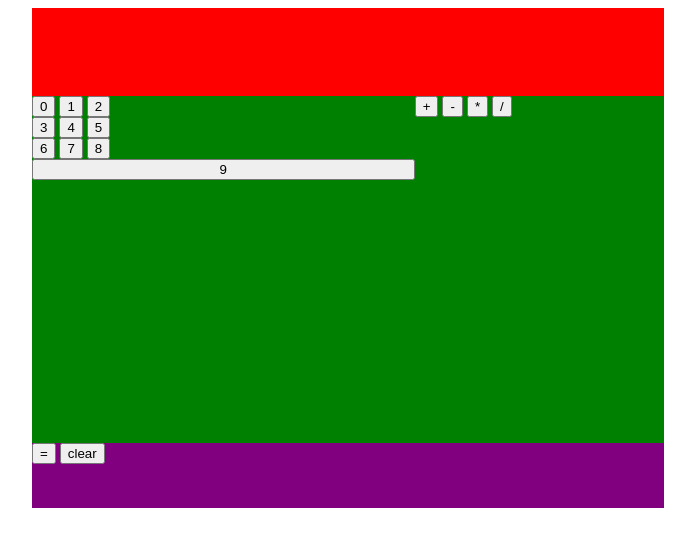
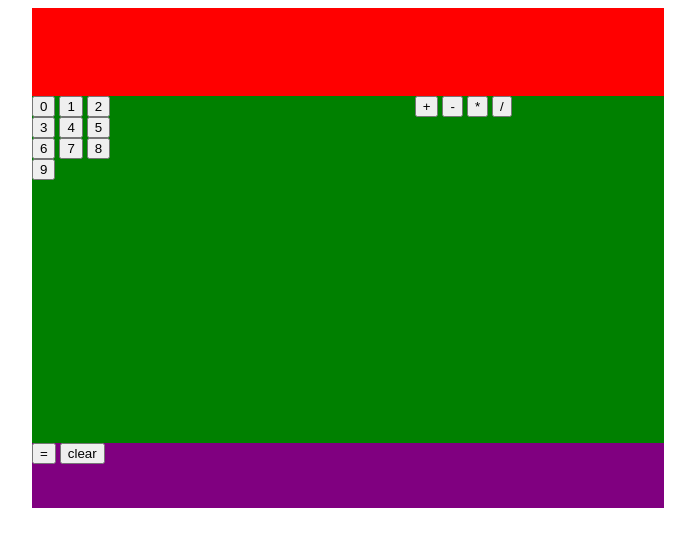
Before and after one commit to yingkai-lee/calculator, a plain HTML site: page index.html in a window 1280 px wide. Shown: the whole page, without its empty margins (292-987 px from the left). Drawn offline with Linux system fonts and the light colour scheme.

Commit message:
Fix 9 button

```diff
--- a/index.html
+++ b/index.html
@@ -28,7 +28,9 @@
 					<button>7</button>
 					<button>8</button>
 				</div>
-				<button>9</button>
+				<div class="number-row">
+					<button>9</button>
+				</div>
 			</div>
 			<div class="operators">
 				<button>+</button>
```
